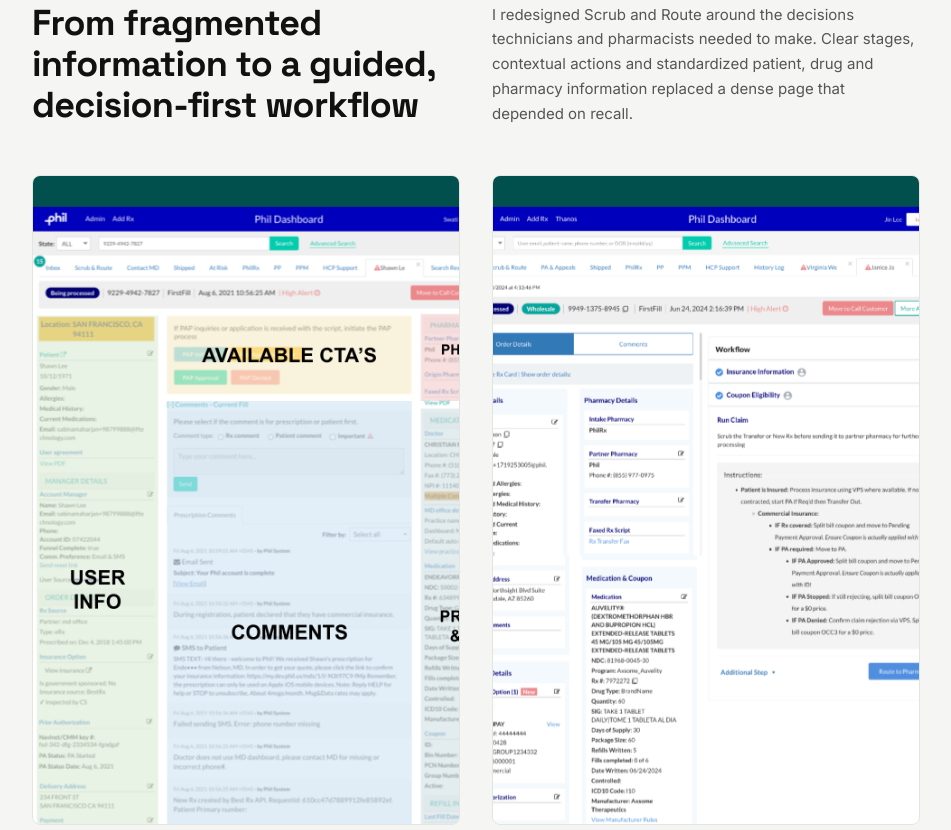
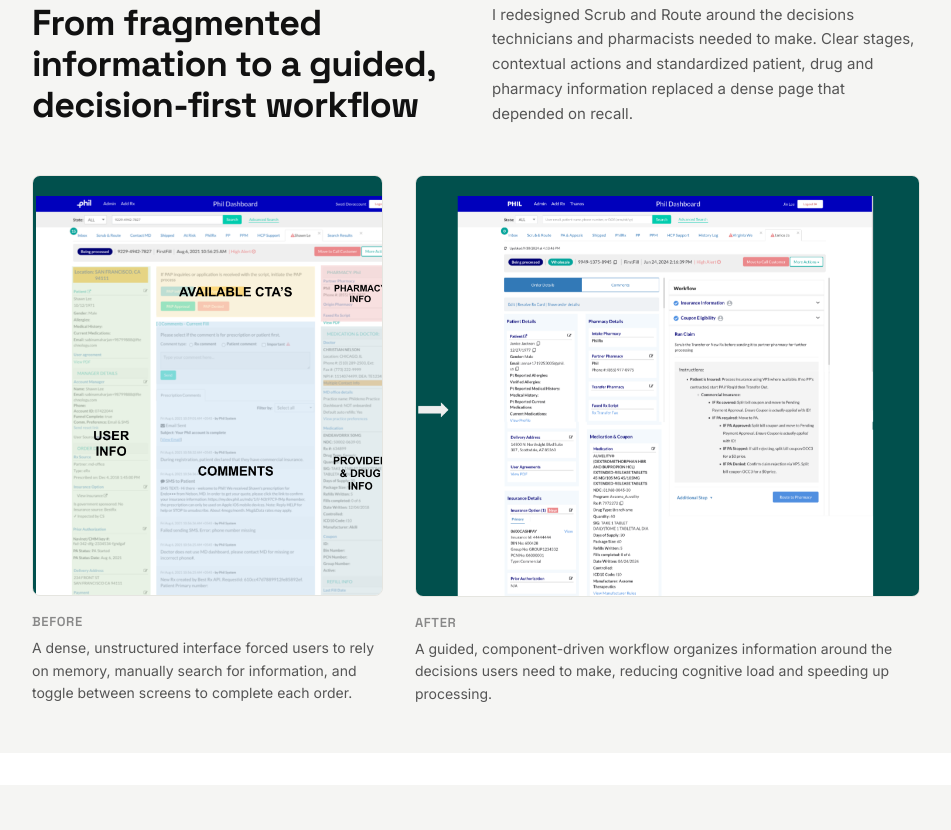
Before and after one commit to leenij/jinleeco, a plain HTML site: page selected-projects/ops-dashboard/index.html in a window 1280 px wide. Shown: the part 1209-2039 px from the top of the page, without its empty margins (164-1115 px from the left). Drawn offline with Linux system fonts and the light colour scheme.

Commit message:
Use proportional grid columns for uncropped before/after images
Both source images are 717px tall but different widths (596 vs
858). Equal columns forced the portrait Before to render taller,
then object-fit:cover cropped both. Proportional columns (596fr
858fr) let each image fill its natural width so both render at
the same height with no cropping.

Co-Authored-By: Claude Opus 4.6 <noreply@anthropic.com>

```diff
--- a/selected-projects/ops-dashboard/index.html
+++ b/selected-projects/ops-dashboard/index.html
@@ -207,7 +207,7 @@ a{color:inherit}
 
 .cs-compare{
   display:grid;
-  grid-template-columns:1fr 1fr;
+  grid-template-columns:596fr 858fr;
   gap:clamp(16px,3vw,32px);
   margin-top:32px;
 }
@@ -216,9 +216,6 @@ a{color:inherit}
 }
 .cs-compare img{
   width:100%;
-  height:clamp(350px,55vw,650px);
-  object-fit:cover;
-  object-position:top;
   border-radius:8px;
   border:1px solid var(--border);
 }
```
